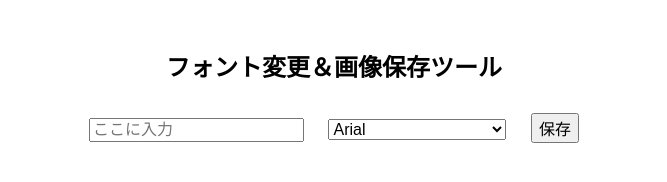
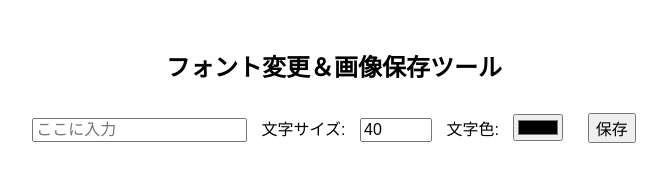
Before and after one commit to Shinkamigoto0908/sample, a plain HTML site: page index.html in a window 1280 px wide. Shown: the whole page, without its empty margins (306-973 px from the left). Drawn offline with Linux system fonts and the light colour scheme.

Commit message:
Update index.html

```diff
--- a/index.html
+++ b/index.html
@@ -7,11 +7,12 @@
     <script type="text/javascript" src="//typesquare.com/3/tsst/script/ja/typesquare.js?67d2ae4f23d040ecb7ea788aac1e02e5&fadein=10" charset="utf-8"></script>
     <style>
         body {
-            font-family: Arial, sans-serif;
+            font-family: "UD デジタル教科書体", sans-serif;
             text-align: center;
             padding: 20px;
         }
         input, select, button {
+            font-family: "UD デジタル教科書体", sans-serif;
             margin: 10px;
             font-size: 16px;
         }
@@ -27,6 +28,7 @@
             background: rgba(255, 255, 255, 0.8);
             font-size: 24px;
             font-weight: bold;
+            font-family: "UD デジタル教科書体", sans-serif;
         }
         .spinner {
             border: 5px solid #f3f3f3;
@@ -51,12 +53,13 @@
 
     <h2>フォント変更＆画像保存ツール</h2>
     <input type="text" id="textInput" placeholder="ここに入力">
-    <select id="fontSelect">
-        <option value="Arial">Arial</option>
-        <option value="Courier New">Courier New</option>
-        <option value="Times New Roman">Times New Roman</option>
-        <option value="UD デジタル教科書体">UD デジタル教科書体</option>
-    </select>
+
+    <label for="fontSize">文字サイズ:</label>
+    <input type="number" id="fontSize" value="40" min="10" max="100">
+
+    <label for="fontColor">文字色:</label>
+    <input type="color" id="fontColor" value="#000000">
+
     <button onclick="saveAsImage()">保存</button>
     <canvas id="textCanvas" style="display: none;"></canvas>
 
@@ -68,7 +71,8 @@
 
         function saveAsImage() {
             const text = document.getElementById("textInput").value || "サンプルテキスト";
-            const font = document.getElementById("fontSelect").value;
+            const fontSize = document.getElementById("fontSize").value;
+            const fontColor = document.getElementById("fontColor").value;
             const canvas = document.getElementById("textCanvas");
             const ctx = canvas.getContext("2d");
 
@@ -78,9 +82,9 @@
             // 背景透過
             ctx.clearRect(0, 0, canvas.width, canvas.height);
 
-            // フォント適用
-            ctx.font = `40px "${font}"`;
-            ctx.fillStyle = "black";
+            // フォント適用（UD デジタル教科書体）
+            ctx.font = `${fontSize}px "UD デジタル教科書体"`;
+            ctx.fillStyle = fontColor;
             ctx.fillText(text, 50, 100);
 
             // 画像形式で保存
```
